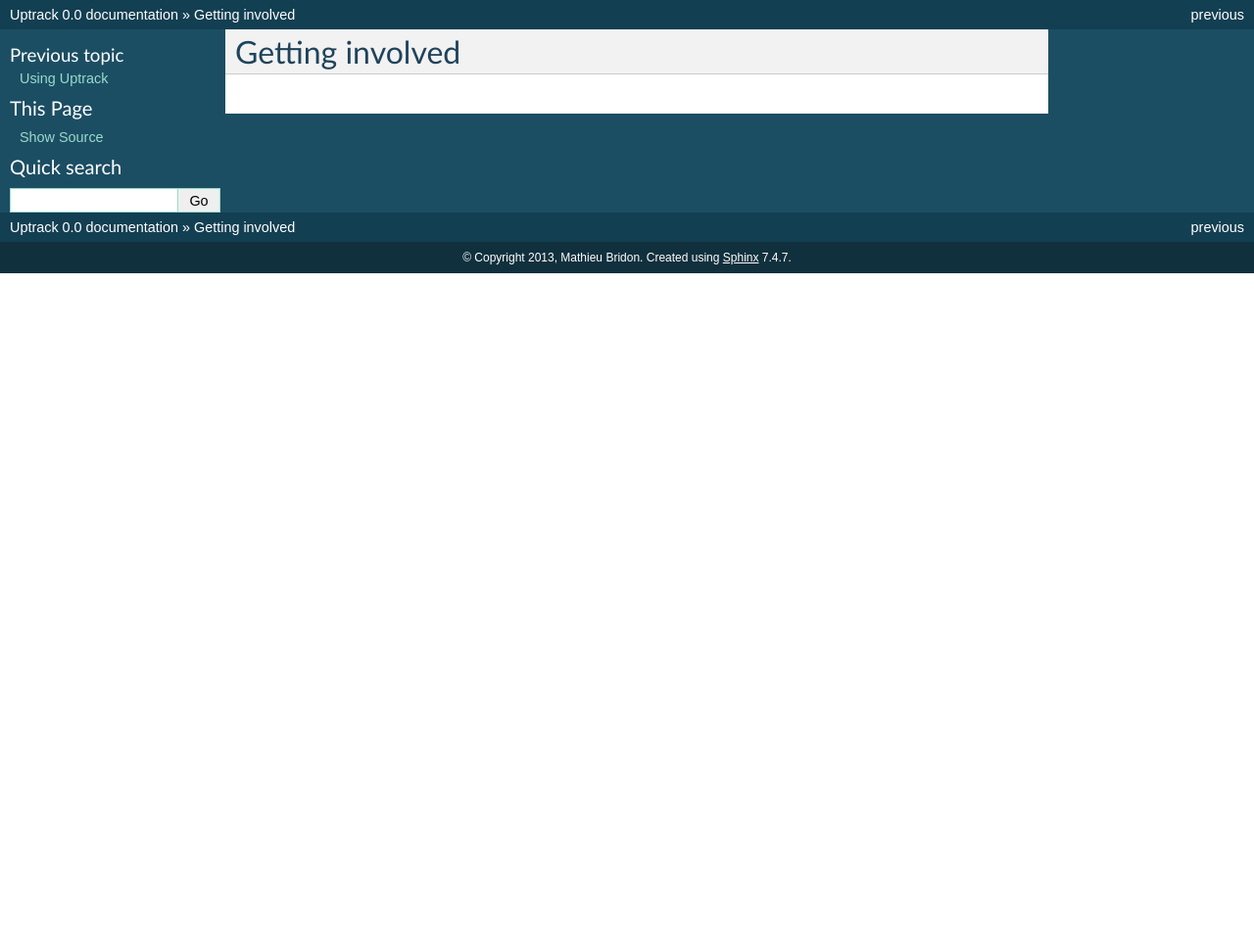
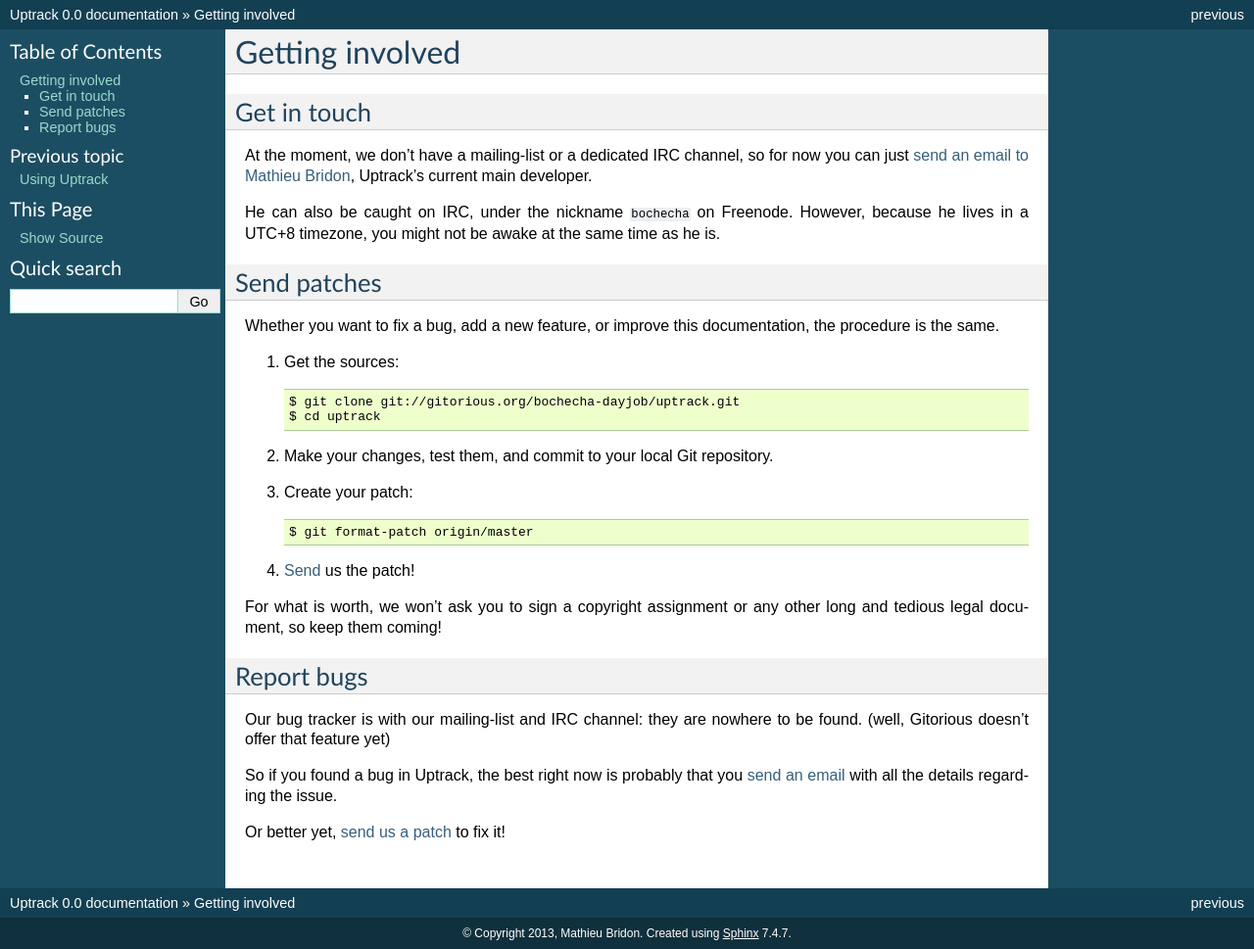
Before and after one commit to network-box/uptrack, a Sphinx documentation site: the page built from doc/source/getinvolved.rst, in a window 1280 px wide. Shown: the whole page at 98% size. Built offline with Sphinx 7.4.7, drawn with Linux system fonts in a browser that asks for light colours; before the commit the page ends 900 px from its top, so only the background shows below that.

Commit message:
doc: Write the get involved page

```diff
--- a/doc/source/getinvolved.rst
+++ b/doc/source/getinvolved.rst
@@ -2,4 +2,52 @@
 Getting involved
 ****************
 
-.. todo:: Write this page
+.. _contact:
+
+Get in touch
+============
+
+At the moment, we don't have a mailing-list or a dedicated IRC channel, so for
+now you can just
+`send an email to Mathieu Bridon <mailto:bochecha[AT]fedoraproject[DOT]org>`_,
+Uptrack's current main developer.
+
+He can also be caught on IRC, under the nickname ``bochecha`` on Freenode.
+However, because he lives in a UTC+8 timezone, you might not be awake at the
+same time as he is.
+
+.. _patches:
+
+Send patches
+============
+
+Whether you want to fix a bug, add a new feature, or improve this
+documentation, the procedure is the same.
+
+1. Get the sources::
+
+    $ git clone git://gitorious.org/bochecha-dayjob/uptrack.git
+    $ cd uptrack
+
+2. Make your changes, test them, and commit to your local Git repository.
+3. Create your patch::
+
+    $ git format-patch origin/master
+
+4. :ref:`Send <contact>` us the patch!
+
+For what is worth, we won't ask you to sign a copyright assignment or any
+other long and tedious legal document, so keep them coming!
+
+.. _report-bugs:
+
+Report bugs
+===========
+
+Our bug tracker is with our mailing-list and IRC channel: they are nowhere to
+be found. (well, Gitorious doesn't offer that feature yet)
+
+So if you found a bug in Uptrack, the best right now is probably that you
+:ref:`send an email <contact>` with all the details regarding the issue.
+
+Or better yet, :ref:`send us a patch <patches>` to fix it!
--- a/doc/source/index.rst
+++ b/doc/source/index.rst
@@ -38,7 +38,7 @@
 (CC-By-SA).
 
 We won't ask you to sign a copyright assignment or any other long and tedious
-legal document, so just send us your patches!
+legal document, so just :ref:`send us your patches <patches>`!
 
 .. _Network Box: https://www.network-box.com/
 .. _GNU Affero General Public License: http://www.gnu.org/licenses/agpl.html
```
